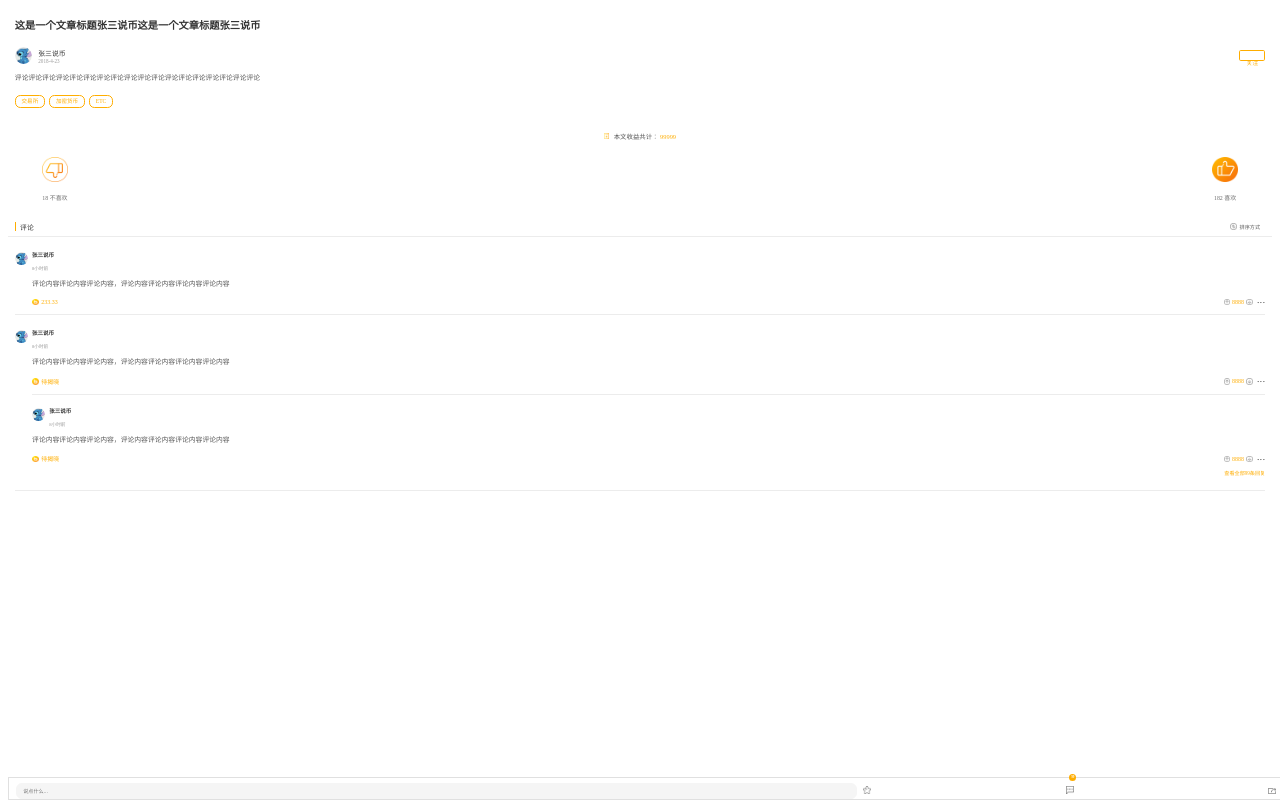
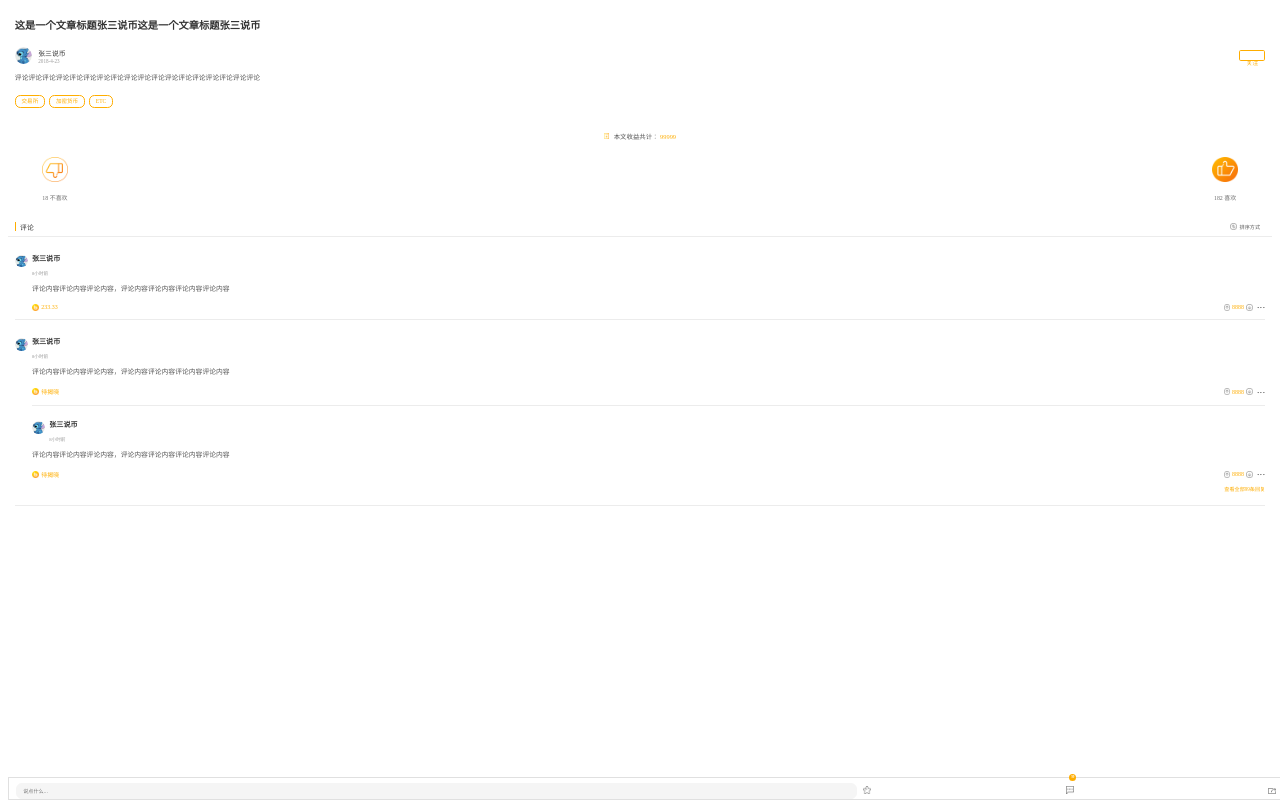
Before and after one commit to zhenghui0705/BihiArtcle, a plain HTML site: page index.html in a window 1280 px wide. Drawn offline with nearby package versions, Linux system fonts and the light colour scheme.

Commit message:
first commit

```diff
--- a/css/main.css
+++ b/css/main.css
@@ -240,7 +240,7 @@ a:hover{text-decoration:none !important;}
     border-radius: 50%;
 }
 .review_name{
-    font-size: .3467rem;
+    font-size: .4467rem;
     color: #333333;
 }
 .review_time{
```
